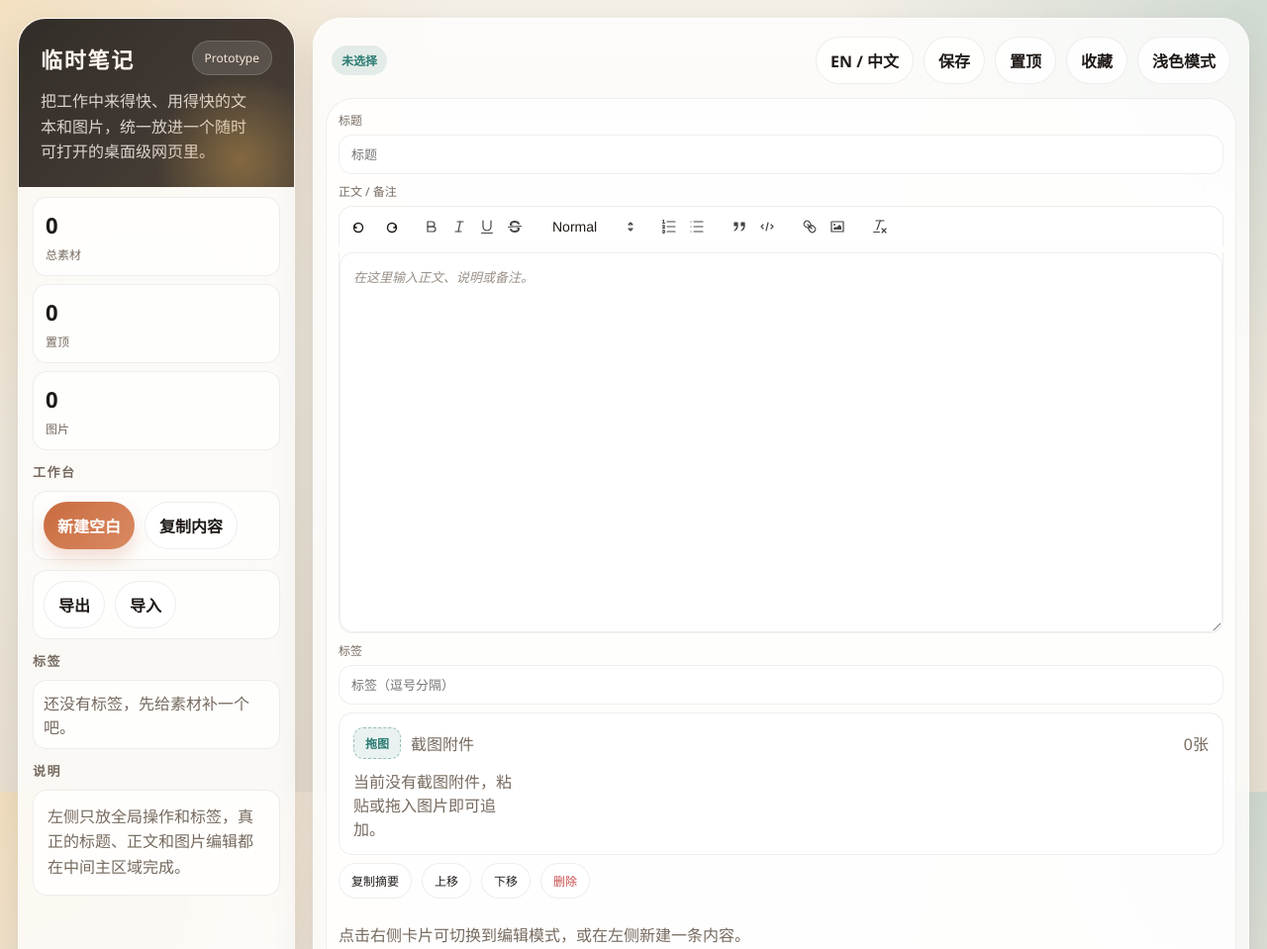
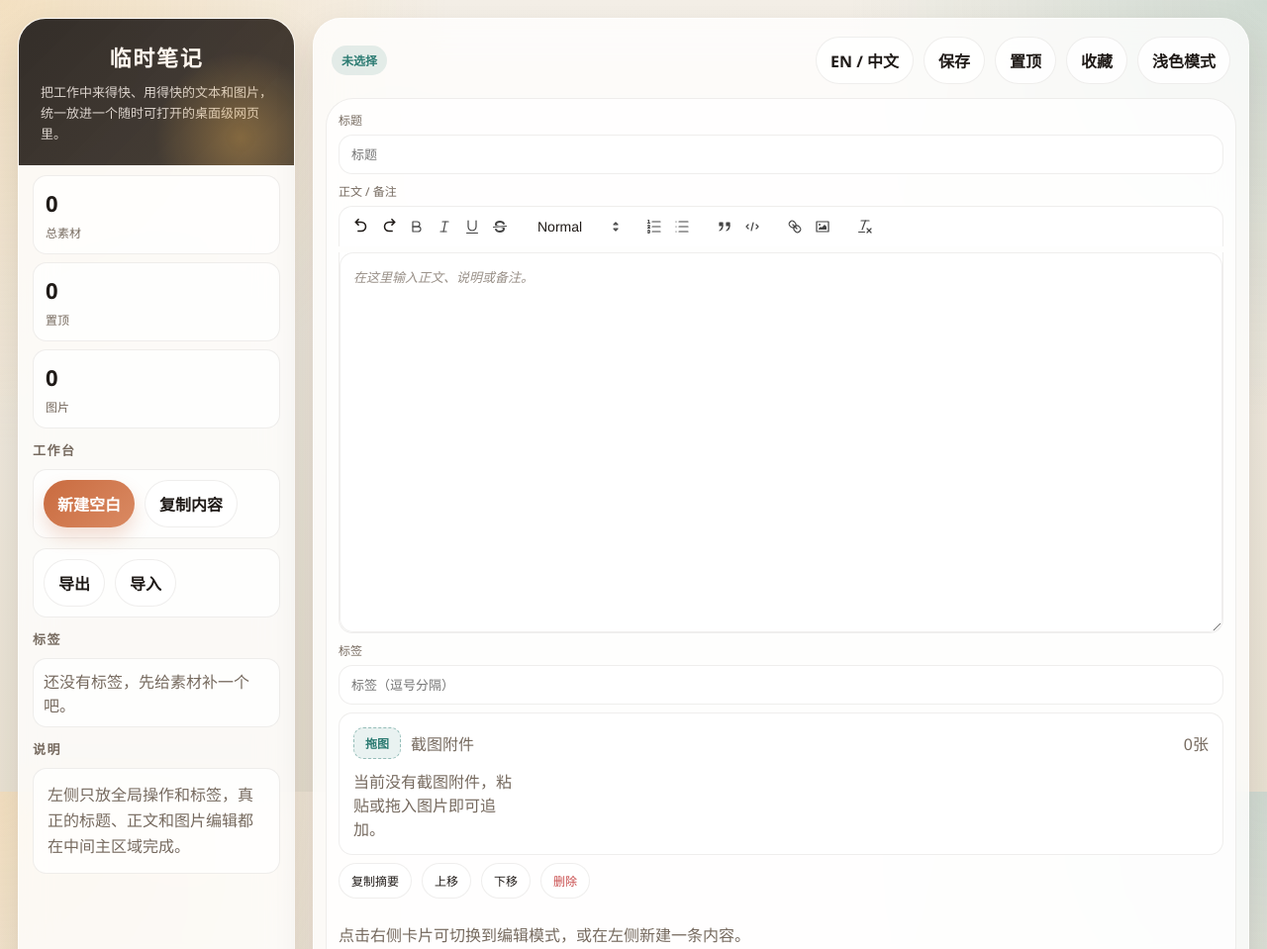
Before and after one commit to OrmondZhao/temp-note, a website: page public/en/index.html in a window 1280 px wide. Shown: the top 959 px of the page at 99% size. Drawn offline with nearby package versions, Linux system fonts and the light colour scheme.

Commit message:
feat: add undo/redo with custom SVG icons; refactor hero layout; rename app to 临时笔记/Temp Note; add label click-to-append tag behavior; add drag image preview

```diff
--- a/public/app.js
+++ b/public/app.js
@@ -177,26 +177,29 @@ function initEditorSurface() {
   if (!els.body) return;
   if (window.Quill && !quill) {
     var icons = Quill.import('ui/icons');
-    icons['undo'] = '<svg viewBox="0 0 18 18"><circle cx="6" cy="10" r="4.5" fill="none" stroke="currentColor" stroke-width="1.4"/><path d="M4.2 10 L2.5 10 L2.5 7.5" fill="none" stroke="currentColor" stroke-width="1.4" stroke-linecap="round" stroke-linejoin="round"/></svg>';
-    icons['redo'] = '<svg viewBox="0 0 18 18"><circle cx="12" cy="10" r="4.5" fill="none" stroke="currentColor" stroke-width="1.4"/><path d="M13.8 10 L15.5 10 L15.5 7.5" fill="none" stroke="currentColor" stroke-width="1.4" stroke-linecap="round" stroke-linejoin="round"/></svg>';
+    icons['undo'] = '<svg xmlns="http://www.w3.org/2000/svg" viewBox="0 -960 960 960" fill="currentColor"><path d="M280-200v-80h200q83 0 141.5-58.5T680-480q0-83-58.5-141.5T480-680H273l103 104-56 56-200-200 200-200 56 56-103 104h207q116 0 198 82t82 198q0 116-82 198t-198 82H280Z"/></svg>';
+    icons['redo'] = '<svg xmlns="http://www.w3.org/2000/svg" viewBox="0 -960 960 960" fill="currentColor"><path d="M680-200H480q-116 0-198-82t-82-198q0-116 82-198t198-82h207L584-864l56-56 200 200-200 200-56-56 103-104H480q-83 0-141.5 58.5T280-480q0 83 58.5 141.5T480-280h200v80Z"/></svg>';
     quill = new Quill("#detail-body", {
       theme: "snow",
       placeholder: I18N.t("placeholder-body"),
       modules: {
-        toolbar: [
-          ["undo", "redo"],
-          ["bold", "italic", "underline", "strike"],
-          [{ header: [1, 2, 3, false] }],
-          [{ list: "ordered" }, { list: "bullet" }],
-          ["blockquote", "code-block"],
-          ["link", "image"],
-          ["clean"]
-        ]
+        toolbar: [["bold", "italic", "underline", "strike"], [{ header: [1, 2, 3, false] }], [{ list: "ordered" }, { list: "bullet" }], ["blockquote", "code-block"], ["link", "image"], ["clean"]]
       }
     });
     quill.root.setAttribute("spellcheck", "true");
     quill.root.setAttribute("aria-multiline", "true");
     quill.root.classList.add("rich-editor");
+    var tb = document.querySelector(".ql-toolbar");
+    if (tb) {
+      var firstGroup = tb.querySelector(".ql-formats");
+      if (firstGroup) {
+        firstGroup.insertAdjacentHTML("afterbegin", '<button type="button" class="ql-undo" title="Undo"><svg xmlns="http://www.w3.org/2000/svg" viewBox="0 -960 960 960" fill="currentColor" style="width:18px;height:18px"><path d="M280-200v-80h200q83 0 141.5-58.5T680-480q0-83-58.5-141.5T480-680H273l103 104-56 56-200-200 200-200 56 56-103 104h207q116 0 198 82t82 198q0 116-82 198t-198 82H280Z"/></svg></button><button type="button" class="ql-redo" title="Redo"><svg xmlns="http://www.w3.org/2000/svg" viewBox="0 -960 960 960" fill="currentColor" style="width:18px;height:18px"><path d="M680-200H480q-116 0-198-82t-82-198q0-116 82-198t198-82h207L584-864l56-56 200 200-200 200-56-56 103-104H480q-83 0-141.5 58.5T280-480q0 83 58.5 141.5T480-280h200v80Z"/></svg></button>');
+        var undoBtn = tb.querySelector(".ql-undo");
+        var redoBtn = tb.querySelector(".ql-redo");
+        if (undoBtn) undoBtn.addEventListener("click", function() { quill.history.undo(); });
+        if (redoBtn) redoBtn.addEventListener("click", function() { quill.history.redo(); });
+      }
+    }
   }
 }
 
@@ -647,9 +650,24 @@ function renderTags() {
   els.tagCloud.querySelectorAll("[data-tag]").forEach(function (button) {
     button.addEventListener("click", function () {
       var tag = button.getAttribute("data-tag") || "";
-      state.query = tag;
-      els.search.value = tag;
-      saveUiState();
+      var current = els.tags ? els.tags.value : "";
+      var existing = parseTags(current);
+      if (existing.indexOf(tag) === -1) {
+        existing.push(tag);
+      }
+      var newRaw = existing.join(", ");
+      if (state.mode === "new") {
+        state.draft._tagsRaw = newRaw;
+        state.draft.tags = existing;
+      } else {
+        var note = currentNote();
+        if (note) {
+          note.tags = existing;
+          note.updatedAt = new Date().toISOString();
+          persist().catch(function (e) { console.error(e); });
+        }
+      }
+      if (els.tags) els.tags.value = newRaw;
       render();
     });
 
--- a/public/en/index.html
+++ b/public/en/index.html
@@ -12,10 +12,9 @@
     <main class="app">
       <aside class="panel left">
         <section class="hero">
-          <div class="brand">
-            <h1 data-i18n="app-title">Temp Note</h1>
-            <span class="badge">Prototype</span>
-          </div>
+<div class="brand">
+              <h1 data-i18n="app-title" style="text-align:center">Temp Note</h1>
+            </div>
           <p data-i18n="app-tagline">A desk-level web page for capturing text and images that come fast and get used fast — open it anytime in your browser.</p>
         </section>
 
--- a/public/style.css
+++ b/public/style.css
@@ -105,9 +105,9 @@ button {
 
 .brand {
   display: flex;
+  flex-direction: column;
   align-items: center;
-  justify-content: space-between;
-  gap: 12px;
+  gap: 4px;
 }
 
 .brand h1 {
@@ -132,10 +132,11 @@ button {
 }
 
 .hero p {
-  margin: 14px 0 0;
-  max-width: 24ch;
+  margin: 10px 0 0;
   color: rgba(255, 247, 239, 0.82);
   line-height: 1.6;
+  font-size: 13px;
+  width: 100%;
 }
 
 .quick-stats {
```
Also changed, not shown: public/index.html (+3 -4 lines).
